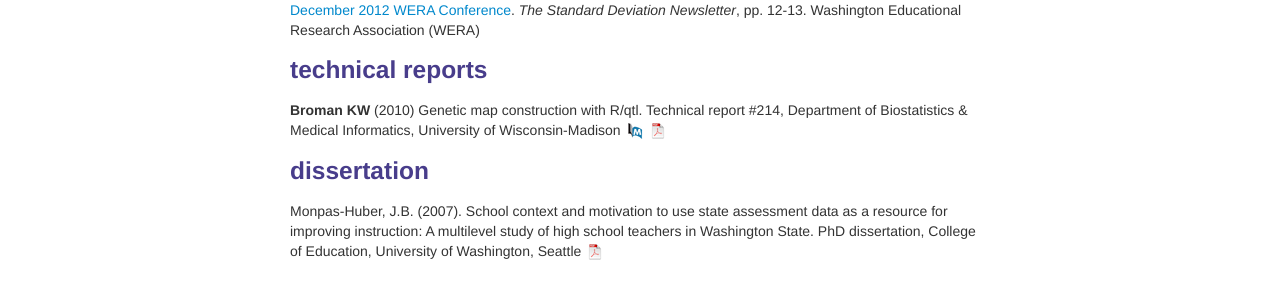
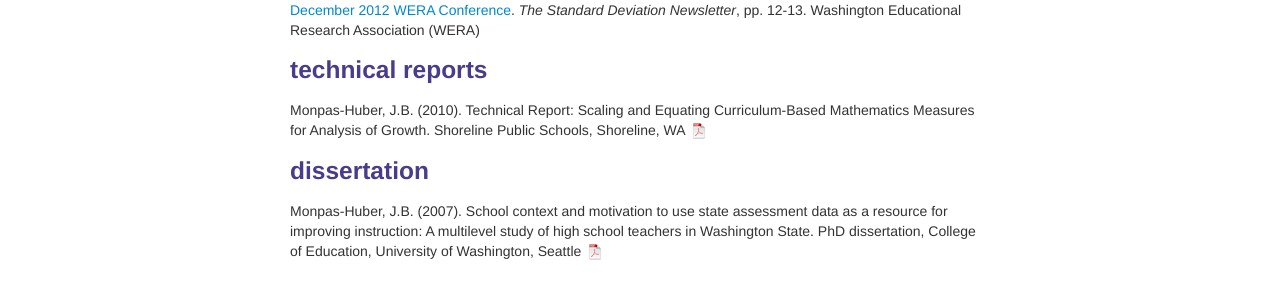
Before and after one commit to jackbhuber/jackbhuber.github.io, a Jekyll site: the page built from pages/pubs.md, in a window 1280 px wide. Shown: the part 1047-1341 px from the top of the page. Built offline with Jekyll 4.4.1, drawn with Linux system fonts in a browser that asks for light colours.

Commit message:
Update pubs.md

```diff
--- a/pages/pubs.md
+++ b/pages/pubs.md
@@ -72,9 +72,7 @@ Monpas-Huber, J.B. (2013). <a href="https://jackbhuber.files.wordpress.com/2020/
 
 ### <a name="techreports"></a>technical reports
 
-**Broman KW** (2010) Genetic map construction with R/qtl.  Technical report #214, Department of Biostatistics & Medical Informatics, University of Wisconsin-Madison
-[![Abstract](icons16/pubmed-icon.png)](https://www.biostat.wisc.edu/~kbroman/publications/tech214_abstract.html)
-[![pdf (1.5M)](icons16/pdf-icon.png)](https://www.biostat.wisc.edu/~kbroman/publications/tr_214.pdf)
+Monpas-Huber, J.B. (2010). Technical Report: Scaling and Equating Curriculum-Based Mathematics Measures for Analysis of Growth. Shoreline Public Schools, Shoreline, WA [![pdf (1.5M)](icons16/pdf-icon.png)](https://jackbhuber.files.wordpress.com/2020/05/technical-report_-equatingscalingeasycbm.pdf)
 
 ### <a name="dissertation"></a>dissertation
 
```
